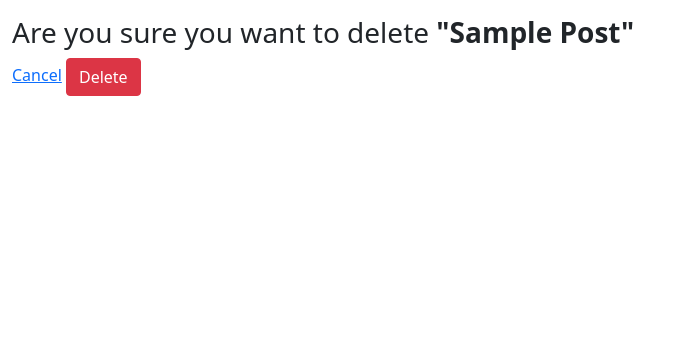
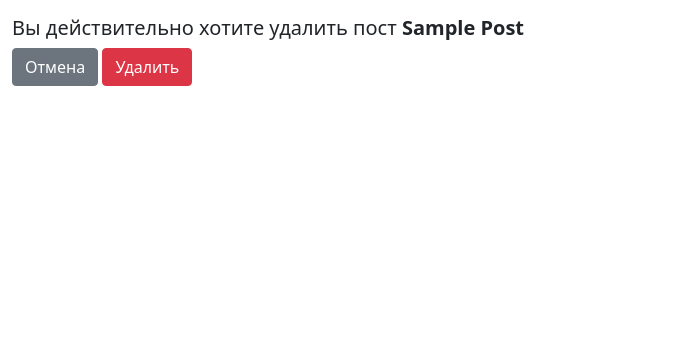
Before and after one commit to Singlelogic/inportal, a Django app: a page that uses blog/templates/blog/post_delete.html in a window 1280 px wide. Shown: the part 56-420 px from the top of the page, without its empty margins (0-684 px from the left). Run offline with Django 3.2, Linux system fonts and the light colour scheme; a user stored in the database is signed in; tables that the repository leaves empty hold one stand-in row (values such as "Sample post"); parts of the project's set-up code (start-up, migrations or seed data) failed here and were passed over; some libraries are stand-ins or nearby versions.

Commit message:
Changed templates in 'blog' app

```diff
--- a/blog/static/blog/styles.css
+++ b/blog/static/blog/styles.css
@@ -13,3 +13,7 @@ a.edit, a.delete { /* a tag; edit/deleted class */
 div.card-body-change{
     margin: 5px 15px;
 }
+
+.bottom-10px{
+    margin-bottom: 10px;
+}
--- a/blog/templates/blog/post_create.html
+++ b/blog/templates/blog/post_create.html
@@ -1,7 +1,7 @@
 {% extends 'blog/base_blog.html' %}
 
 {% block title %}
-    Post Create - {{ block.super }}
+    Создать пост
 {% endblock %}
 
 {% block content %}
@@ -19,6 +19,6 @@
                 {{ field }}
             </div>
         {% endfor %}
-        <button type="submit" class="btn btn-primary">Create Post</button>
+        <button type="submit" class="btn btn-primary bottom-10px">Создать</button>
      </form>
 {% endblock %}
--- a/blog/templates/blog/post_delete.html
+++ b/blog/templates/blog/post_delete.html
@@ -1,16 +1,16 @@
 {% extends 'blog/base_blog.html' %}
 
 {% block title %}
-    Delete Post "{{ post.title|title }}" - {{ block.super }}
+    Удалить пост
 {% endblock %}
 
 {% block content %}
     <form action="{{ post.get_delete_url }}" method="post">
         {% csrf_token %}
 
-        <h3>Are you sure you want to delete <b>"{{ post.title|title }}"</b></h3>
-        <a href="{{ post.get_absolute_url }}">Cancel</a>
-        <button type="submit" name="buttom" class="btn btn-danger">Delete</button>
+        <h5>Вы действительно хотите удалить пост <b>{{ post.title|title }}</b></h5>
+        <a href="{{ post.get_absolute_url }}" class="btn btn-secondary bottom-10px">Отмена</a>
+        <button type="submit" name="buttom" class="btn btn-danger bottom-10px">Удалить</button>
 
     </form>
 {% endblock %}
--- a/blog/templates/blog/post_detail.html
+++ b/blog/templates/blog/post_detail.html
@@ -1,7 +1,7 @@
 {% extends 'blog/base_blog.html' %}
 
 {% block title %}
-    {{ post.title }} - {{ block.super }}
+    Пост: {{ post.title }}
 {% endblock %}
 
 {% block content_blog %}
--- a/blog/templates/blog/post_list.html
+++ b/blog/templates/blog/post_list.html
@@ -1,7 +1,7 @@
 {% extends 'blog/base_blog.html' %}
 
 {% block title %}
-    Posts list - {{ block.super }}
+    Список постов
 {% endblock %}
 
 {% block content_blog %}
--- a/blog/templates/blog/post_update.html
+++ b/blog/templates/blog/post_update.html
@@ -1,7 +1,7 @@
 {% extends 'blog/base_blog.html' %}
 
 {% block title %}
-    Edit post "{{ post.title|title }}" - {{ block.super }}
+    Редактирование поста {{ post.title|title }} }}
 {% endblock %}
 
 {% block content %}
@@ -19,6 +19,6 @@
                 {{ field }}
             </div>
         {% endfor %}
-        <button type="submit" class="btn btn-primary">Edit post</button>
+        <button type="submit" class="btn btn-primary bottom-10px">Сохранить</button>
      </form>
 {% endblock %}
--- a/blog/templates/blog/tag_create.html
+++ b/blog/templates/blog/tag_create.html
@@ -1,7 +1,7 @@
 {% extends 'blog/base_blog.html' %}
 
 {% block title %}
-    Tag Create - {{ block.super }}
+    Создать tag
 {% endblock %}
 
 {% block content %}
@@ -19,6 +19,6 @@
                 {{ field }}
             </div>
         {% endfor %}
-        <button type="submit" class="btn btn-primary">Create Tag</button>
+        <button type="submit" class="btn btn-primary bottom-10px">Создать</button>
      </form>
 {% endblock %}
--- a/blog/templates/blog/tag_delete.html
+++ b/blog/templates/blog/tag_delete.html
@@ -1,7 +1,7 @@
 {% extends 'blog/base_blog.html' %}
 
 {% block title %}
-    Delete Tag "{{ tag.title|title }}" - {{ block.super }}
+    Удалить tag
 {% endblock %}
 
 {% block content %}
@@ -9,6 +9,6 @@
         {% csrf_token %}
         <h3>Are you sure you want to delete <b>"{{ tag.title|title }}"</b></h3>
         <a href="{{ tag.get_absolute_url }}">Cancel</a>
-        <button type="submit" name="buttom" class="btn btn-danger">Delete</button>
+        <button type="submit" name="buttom" class="btn btn-danger bottom-10px">Удалить</button>
     </form>
 {% endblock %}
--- a/blog/templates/blog/tag_list.html
+++ b/blog/templates/blog/tag_list.html
@@ -1,7 +1,7 @@
 {% extends 'blog/base_blog.html' %}
 
 {% block title %}
-    Tags list - {{ block.super }}
+    Список тэгов
 {% endblock %}
 
 {% block content %}
--- a/blog/templates/blog/tag_update.html
+++ b/blog/templates/blog/tag_update.html
@@ -1,7 +1,7 @@
 {% extends 'blog/base_blog.html' %}
 
 {% block title %}
-    Edit tag "{{ tag.title|title }}" - {{ block.super }}
+    Обновить tag
 {% endblock %}
 
 {% block content %}
@@ -19,6 +19,6 @@
                 {{ field }}
             </div>
         {% endfor %}
-        <button type="submit" class="btn btn-primary">Edit tag</button>
+        <button type="submit" class="btn btn-primary">Сохранить</button>
      </form>
 {% endblock %}
```
